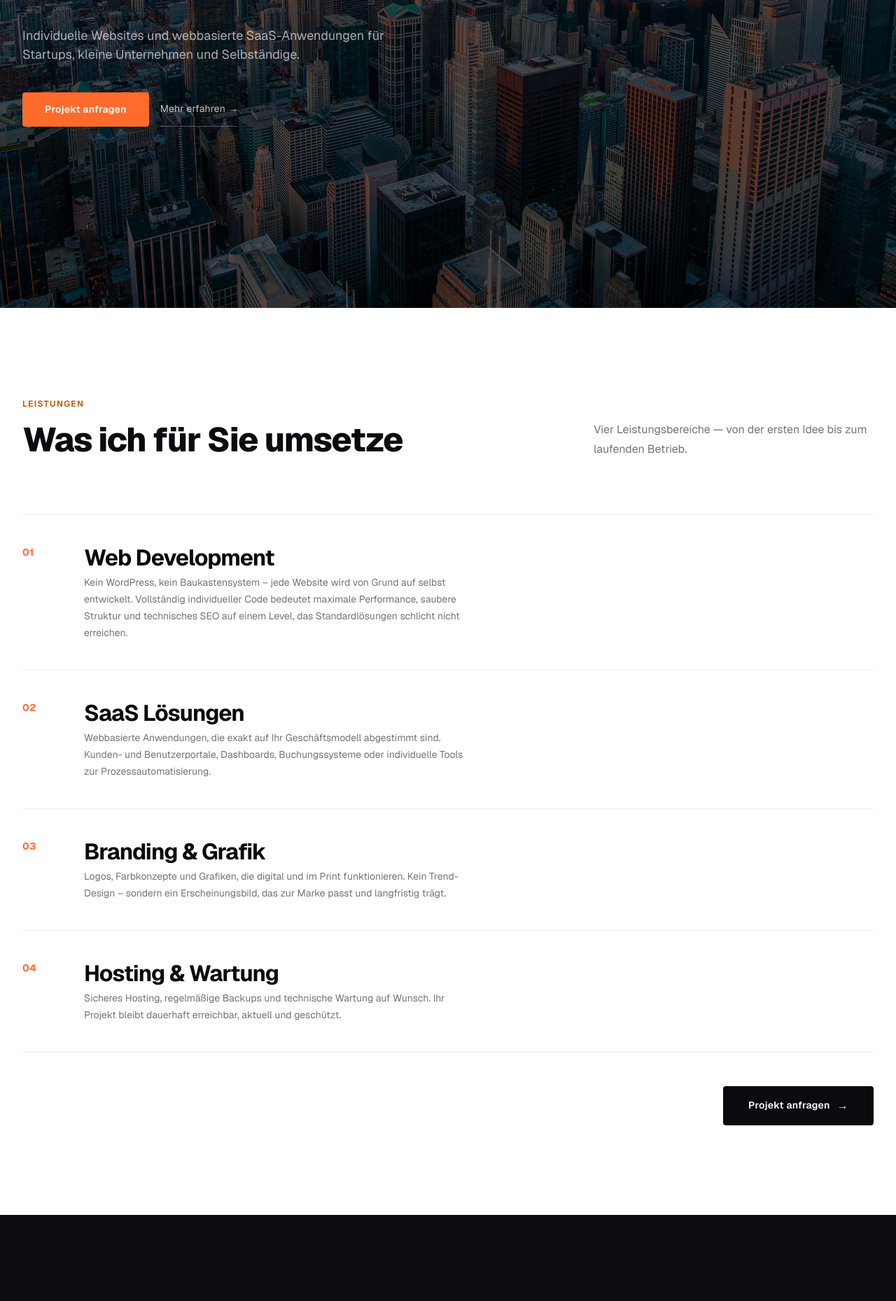
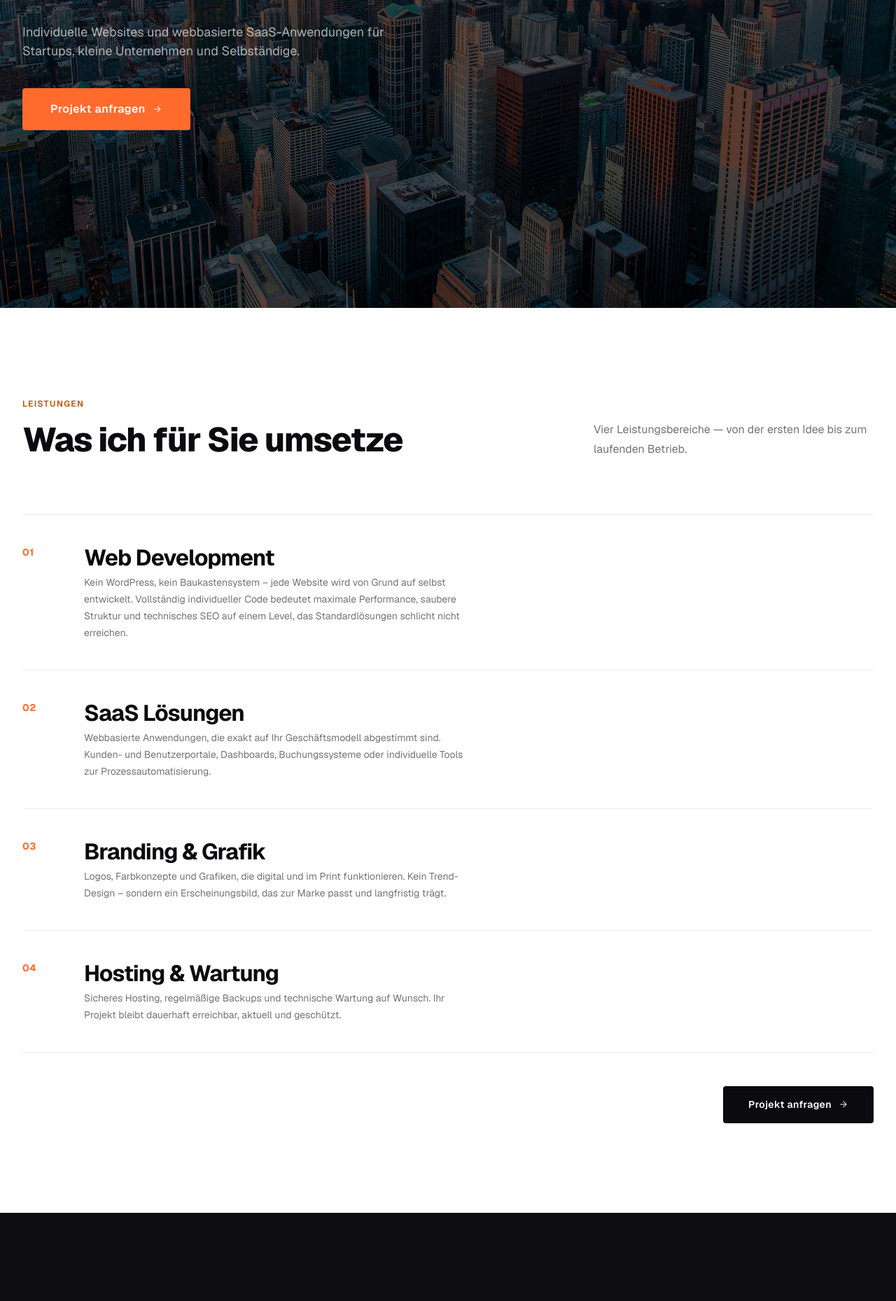
Before and after one commit to platob23/bytex-website, a Next.js app: page /de in a window 1280 px wide. Shown: the part 360-2219 px from the top of the page at 70% size. Built offline with nearby package versions, Linux system fonts and the light colour scheme.

Commit message:
feat(cta): add ArrowButton component, reuse on hero/services/contact
Co-Authored-By: Tobias Plank <office@bytex.at>

```diff
--- a/app/globals.css
+++ b/app/globals.css
@@ -641,6 +641,20 @@
   overflow: hidden;
 }
 
+.timeline-body {
+  display: grid;
+  grid-template-rows: 0fr;
+  transition: grid-template-rows 0.35s cubic-bezier(0.4, 0, 0.2, 1);
+}
+
+.timeline-body[data-open='true'] {
+  grid-template-rows: 1fr;
+}
+
+.timeline-body-inner {
+  overflow: hidden;
+}
+
 .faq-answer {
   font-size: var(--text-sm);
   line-height: var(--leading-loose);
@@ -653,6 +667,11 @@
 @theme inline {
   --color-background: var(--bg-primary);
   --color-foreground: var(--text-primary);
+}
+
+html {
+  scroll-behavior: smooth;
+  scroll-padding-top: 80px;
 }
 
 body {
@@ -694,13 +713,12 @@ body {
   display: grid;
   grid-template-columns: 1fr 1fr;
   gap: 5rem;
-  align-items: start;
+  align-items: stretch;
 }
 
 .faq-img-col {
-  position: sticky;
-  top: 8rem;
-  aspect-ratio: 4 / 5;
+  position: relative;
+  min-height: 320px;
   border-radius: 4px;
   overflow: hidden;
 }
@@ -745,6 +763,63 @@ body {
   display: flex;
   align-items: center;
   gap: 1.5rem;
+}
+
+/* ── ArrowButton ──────────────────────────────────── */
+.arrow-btn {
+  display: inline-flex;
+  align-items: center;
+  gap: 0.625rem;
+  padding: 1rem 2.25rem;
+  font-size: var(--text-sm);
+  font-weight: var(--weight-semibold);
+  font-family: var(--font-body-family);
+  letter-spacing: 0.03em;
+  text-decoration: none;
+  border: none;
+  border-radius: 4px;
+  cursor: pointer;
+  transition: background-color 0.12s ease, transform 0.15s ease;
+}
+
+.arrow-btn--primary {
+  background-color: var(--accent);
+  color: #fff;
+}
+
+.arrow-btn--primary:hover:not(:disabled) {
+  background-color: #e8601e;
+  transform: translateY(-1px);
+}
+
+.arrow-btn--dark {
+  background-color: var(--text-primary);
+  color: #fff;
+}
+
+.arrow-btn--dark:hover:not(:disabled) {
+  background-color: #151520;
+  transform: translateY(-1px);
+}
+
+.arrow-btn:active:not(:disabled) {
+  transform: translateY(0);
+  transition-duration: 0.05s;
+}
+
+.arrow-btn:disabled {
+  opacity: 0.5;
+  cursor: not-allowed;
+}
+
+.arrow-btn__arrow {
+  display: inline-flex;
+  align-items: center;
+  transition: transform 0.18s ease;
+}
+
+.arrow-btn:hover:not(:disabled) .arrow-btn__arrow {
+  transform: translateX(4px);
 }
 
 /* ── Mobile overrides ─────────────────────────────── */
--- /dev/null
+++ b/components/ArrowButton.tsx
@@ -0,0 +1,44 @@
+import type { CSSProperties } from 'react'
+
+type Props = {
+  children: React.ReactNode
+  variant?: 'primary' | 'dark'
+  style?: CSSProperties
+  showArrow?: boolean
+  // link
+  href?: string
+  // button
+  type?: 'submit' | 'button'
+  disabled?: boolean
+}
+
+const Arrow = () => (
+  <span className="arrow-btn__arrow" aria-hidden="true">
+    <svg width="14" height="14" viewBox="0 0 24 24" fill="none" stroke="currentColor" strokeWidth="1.75" strokeLinecap="round" strokeLinejoin="round">
+      <path d="M5 12h14M12 5l7 7-7 7"/>
+    </svg>
+  </span>
+)
+
+export default function ArrowButton({
+  children, variant = 'primary', style, showArrow = true,
+  href, type, disabled,
+}: Props) {
+  const cls = `arrow-btn arrow-btn--${variant}`
+
+  if (href) {
+    return (
+      <a href={href} className={cls} style={style}>
+        {children}
+        {showArrow && <Arrow />}
+      </a>
+    )
+  }
+
+  return (
+    <button type={type ?? 'button'} disabled={disabled} className={cls} style={style}>
+      {children}
+      {showArrow && <Arrow />}
+    </button>
+  )
+}
--- a/components/Contact.tsx
+++ b/components/Contact.tsx
@@ -2,6 +2,7 @@
 
 import { useState } from 'react'
 import Container from './Container'
+import ArrowButton from './ArrowButton'
 
 type ContactForm = {
   name: string
@@ -200,14 +201,14 @@ export default function Contact({ contact }: Props) {
                 )}
 
                 <div>
-                  <button type="submit" disabled={status === 'sending'} className="contact-btn">
+                  <ArrowButton
+                    type="submit"
+                    disabled={status === 'sending'}
+                    showArrow={status !== 'sending'}
+                    style={{ width: '100%', justifyContent: 'center' }}
+                  >
                     {status === 'sending' ? form.sending : form.submit}
-                    {status !== 'sending' && (
-                      <svg aria-hidden="true" width="14" height="14" viewBox="0 0 24 24" fill="none" stroke="currentColor" strokeWidth="2" strokeLinecap="round" strokeLinejoin="round">
-                        <path d="M5 12h14M12 5l7 7-7 7" />
-                      </svg>
-                    )}
-                  </button>
+                  </ArrowButton>
                 </div>
               </form>
             )}
--- a/components/Hero.tsx
+++ b/components/Hero.tsx
@@ -1,5 +1,6 @@
 import Image from 'next/image'
 import Container from './Container'
+import ArrowButton from './ArrowButton'
 
 type HeroDict = {
   eyebrow: string
@@ -80,40 +81,14 @@ export default function Hero({ hero }: Props) {
               {hero.subtext}
             </p>
 
-            {/* CTAs */}
-            <div style={{ display: 'flex', gap: '1rem', alignItems: 'center', flexWrap: 'wrap' }}>
-              <a
-                href="#contact"
-                style={{
-                  display: 'inline-block',
-                  backgroundColor: 'var(--accent)',
-                  color: '#fff',
-                  padding: '0.875rem 2rem',
-                  fontSize: 'var(--text-sm)',
-                  fontWeight: 'var(--weight-semibold)' as React.CSSProperties['fontWeight'],
-                  letterSpacing: '0.02em',
-                  textDecoration: 'none',
-                  borderRadius: '4px',
-                }}
-              >
-                {hero.cta}
-              </a>
-              <a
-                href="#services"
-                style={{
-                  display: 'inline-block',
-                  color: 'rgba(255,255,255,0.75)',
-                  fontSize: 'var(--text-sm)',
-                  fontWeight: 'var(--weight-regular)' as React.CSSProperties['fontWeight'],
-                  letterSpacing: '0.02em',
-                  textDecoration: 'none',
-                  padding: '0.875rem 0',
-                  borderBottom: '1px solid rgba(255,255,255,0.3)',
-                }}
-              >
-                {hero.ctaSecondary} <span aria-hidden="true">→</span>
-              </a>
-            </div>
+            {/* CTA */}
+            <ArrowButton
+              href="#contact"
+              variant="primary"
+              style={{ padding: '1.125rem 2.5rem', fontSize: 'var(--text-base)' }}
+            >
+              {hero.cta}
+            </ArrowButton>
 
           </div>
         </Container>
--- a/components/Services.tsx
+++ b/components/Services.tsx
@@ -1,4 +1,5 @@
 import Container from './Container'
+import ArrowButton from './ArrowButton'
 
 type ServiceItem = {
   number: string
@@ -72,32 +73,8 @@ export default function Services({ services }: Props) {
         </div>
 
         {/* CTA */}
-        <div
-          style={{
-            display: 'flex',
-            justifyContent: 'flex-end',
-            paddingTop: '3rem',
-          }}
-        >
-          <a
-            href="#contact"
-            style={{
-              display: 'inline-flex',
-              alignItems: 'center',
-              gap: '0.625rem',
-              backgroundColor: 'var(--text-primary)',
-              color: '#fff',
-              padding: '1rem 2.25rem',
-              fontSize: 'var(--text-sm)',
-              fontWeight: 'var(--weight-semibold)',
-              letterSpacing: '0.02em',
-              textDecoration: 'none',
-              borderRadius: '4px',
-            }}
-          >
-            {services.cta}
-            <span aria-hidden="true" style={{ fontSize: '1rem' }}>→</span>
-          </a>
+        <div style={{ display: 'flex', justifyContent: 'flex-end', paddingTop: '3rem' }}>
+          <ArrowButton href="#contact" variant="dark">{services.cta}</ArrowButton>
         </div>
 
       </Container>
```
